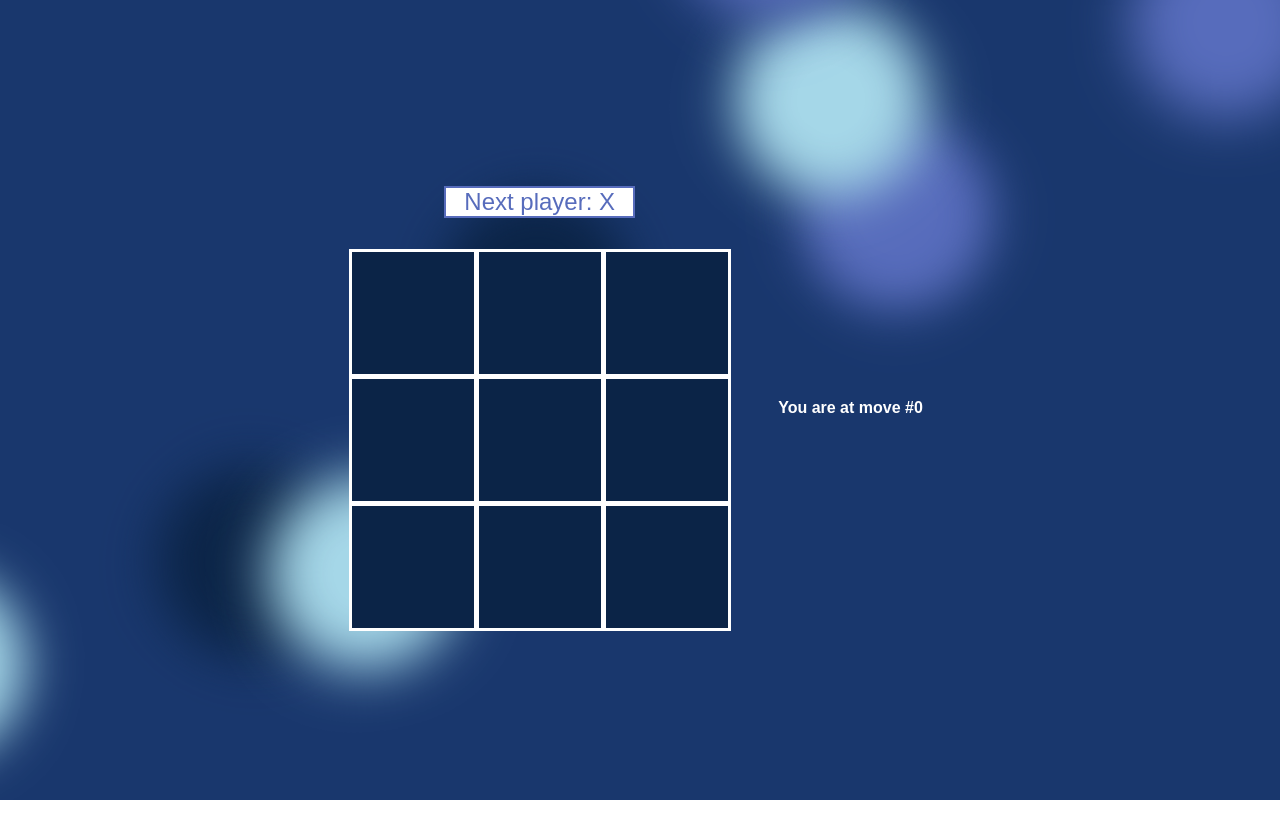
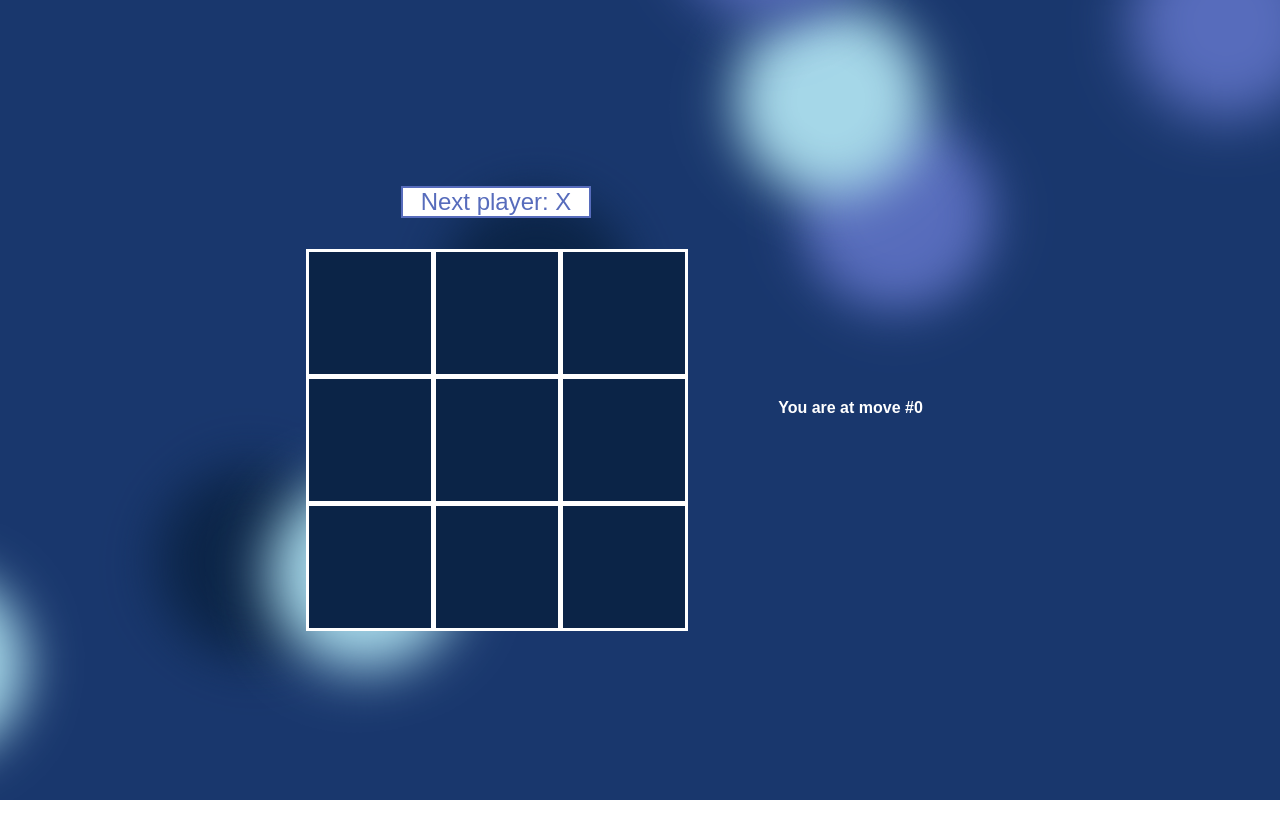
Before and after one commit to PierreMerlaud/morpion, a Next.js app: page / in a window 1280 px wide. Built offline with nearby package versions, Linux system fonts and the light colour scheme.

Commit message:
new title and correct css bug

```diff
--- a/pages/index.js
+++ b/pages/index.js
@@ -87,7 +87,7 @@ export default function Game() {
   return (
     <>
       <Head>
-        <title>Create Next App</title>
+        <title>Morpion</title>
         <link rel="icon" href="/favicon.ico" />
       </Head>
 
--- a/styles/globals.css
+++ b/styles/globals.css
@@ -43,14 +43,6 @@ h6 {
 
 code {
   font-size: 1.2em;
-}
-
-ul {
-  padding-left: 20px;
-}
-
-* {
-  box-sizing: border-box;
 }
 
 .square {
@@ -134,12 +126,20 @@ ul {
   color: #ffffff;
 }
 
+.game {
+  display: flex;
+  align-items: center;
+}
+
 .game-board {
   display: flex;
   flex-direction: column;
   align-items: center;
 }
 
+.game-info {
+  width: 18rem;
+}
 .board-row:after {
   clear: both;
   content: "";
@@ -152,10 +152,6 @@ ul {
   background-color: #ffffff;
   text-align: center;
   width: 50%;
-}
-.game {
-  display: flex;
-  align-items: center;
 }
 
 li {
@@ -170,7 +166,7 @@ ol {
   font-size: 2.5rem;
 }
 
-@media screen and (max-width: 650px) {
+@media screen and (max-width: 780px) {
   .square {
     border: 0.125rem solid #ffffff;
     font-size: 3rem;
```
